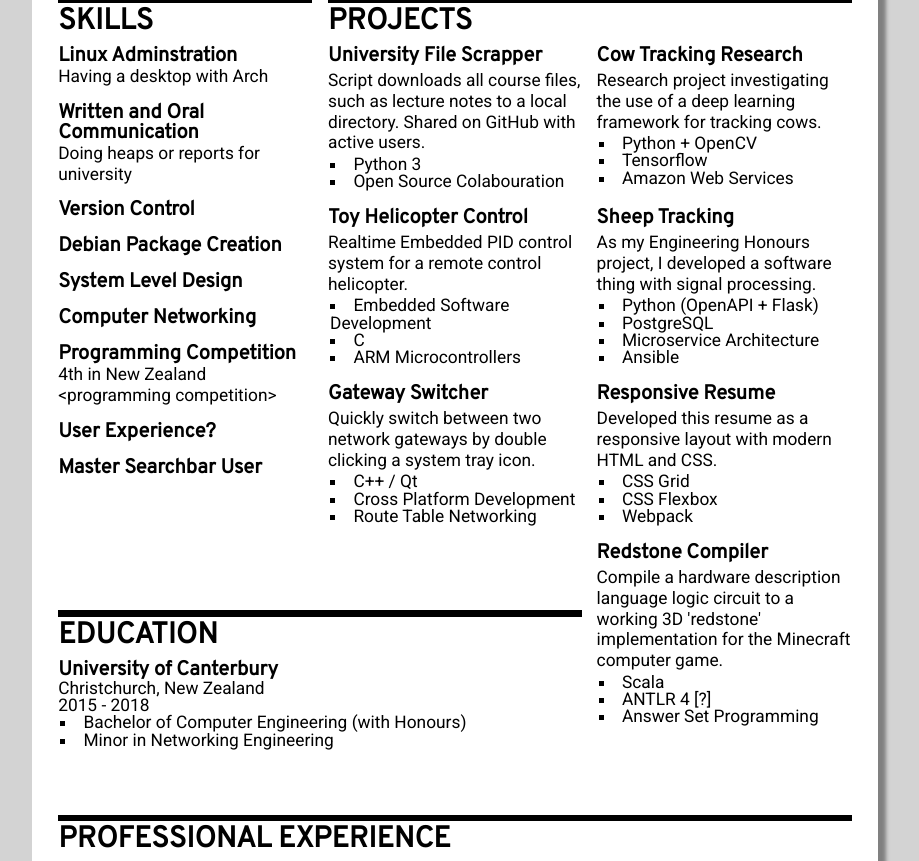
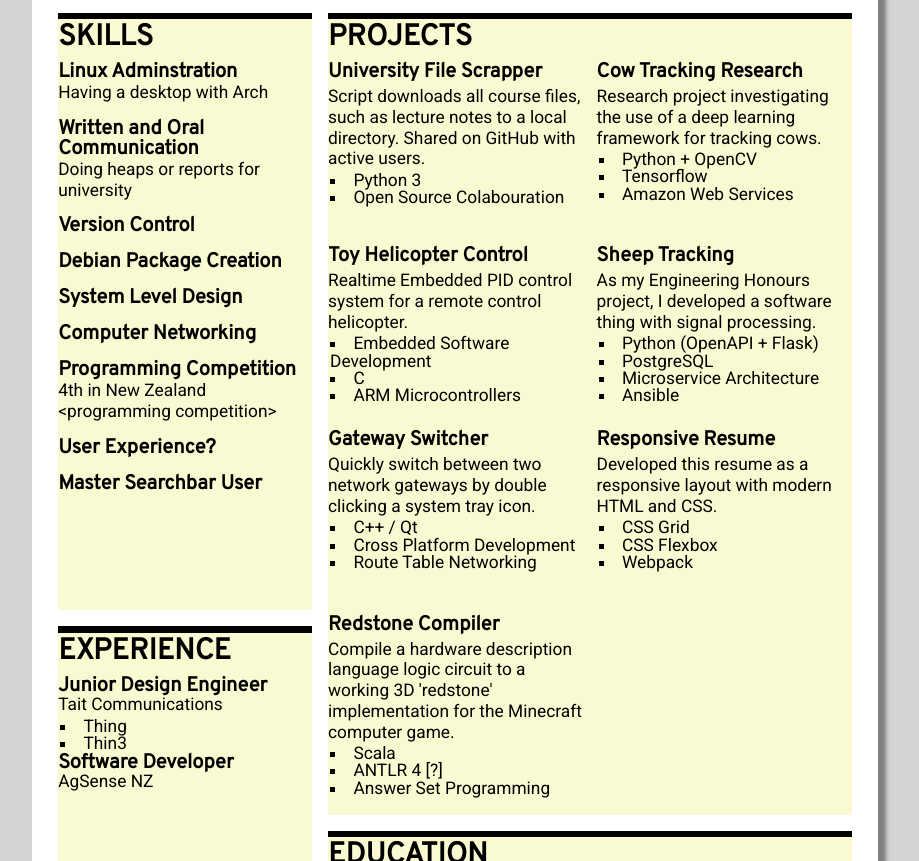
Before and after one commit to liamdiprose/liamdiprose.github.io, a plain HTML site: page src/gen.html in a window 1280 px wide. Shown: the part 147-1008 px from the top of the page, without its empty margins (185-1104 px from the left). Drawn offline with nearby package versions, Linux system fonts and the light colour scheme; files that its build step writes are made by us from their sources.

Commit message:
added colors to define sections

```diff
--- a/src/gen.html
+++ b/src/gen.html
@@ -258,7 +258,7 @@
 
       <section id="experience">
         <h2 class="title">
-          Professional Experience
+          Experience
         </h2>
         <div class="placements">
           <div class="placement">
--- a/src/style.scss
+++ b/src/style.scss
@@ -60,14 +60,14 @@ p {
   display: grid;
   grid-template-columns: repeat(3, 1fr);
   grid-template-rows: auto repeat(5, 1fr);
-  column-gap: 12pt;
+  grid-gap: 12pt;
   grid-template-areas:
     "head head head"
     "skl pro pro"
     "skl pro pro"
     "skl pro pro"
-    "edu edu  . "
-    "exp exp exp";
+    "exp pro pro"
+    "exp edu edu";
 }
 
 #header {
@@ -129,6 +129,7 @@ section {
     margin-top: 0;
     margin-bottom: 5pt;
   }
+  background-color: lightgoldenrodyellow;
 }
 
 section {
@@ -193,11 +194,11 @@ section#projects {
 }
 
 // Fill space used by education block
-section#projects::after {
-  content: "";
-  grid-column: 1;
-  grid-row: 5;
-}
+// section#projects::after {
+  // content: "";
+  // grid-column: 1;
+  // grid-row: 5;
+// }
 
 section#interests {
   display: none;
@@ -218,7 +219,7 @@ section#experience {
   grid-area: exp;
   .placements {
     display: flex;
-    flex-direction: row;
+    flex-direction: column;
   }
   .placement {
     h3, h4, h5 {
```
Also changed, not shown: cv.template.html (+1 -1 lines).
